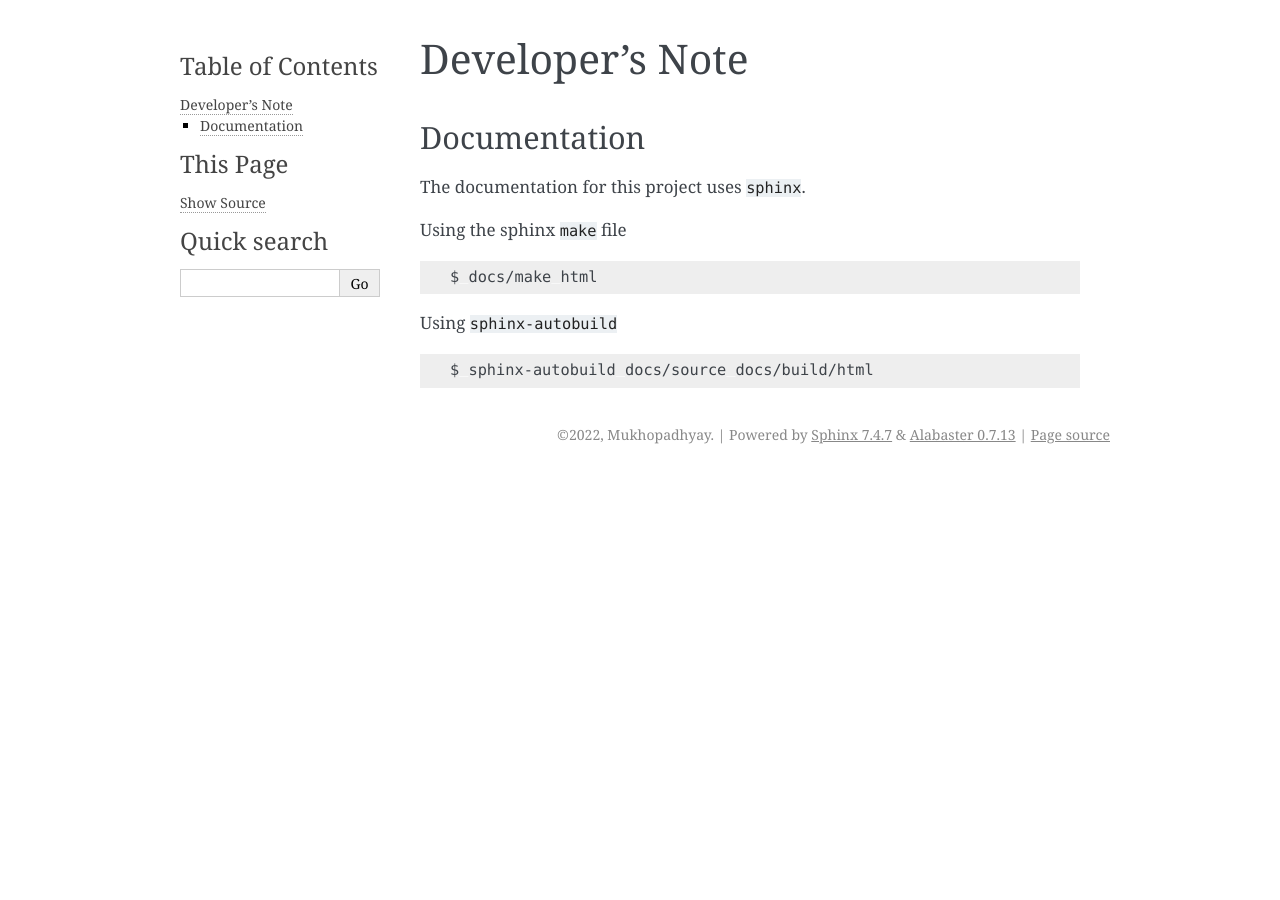
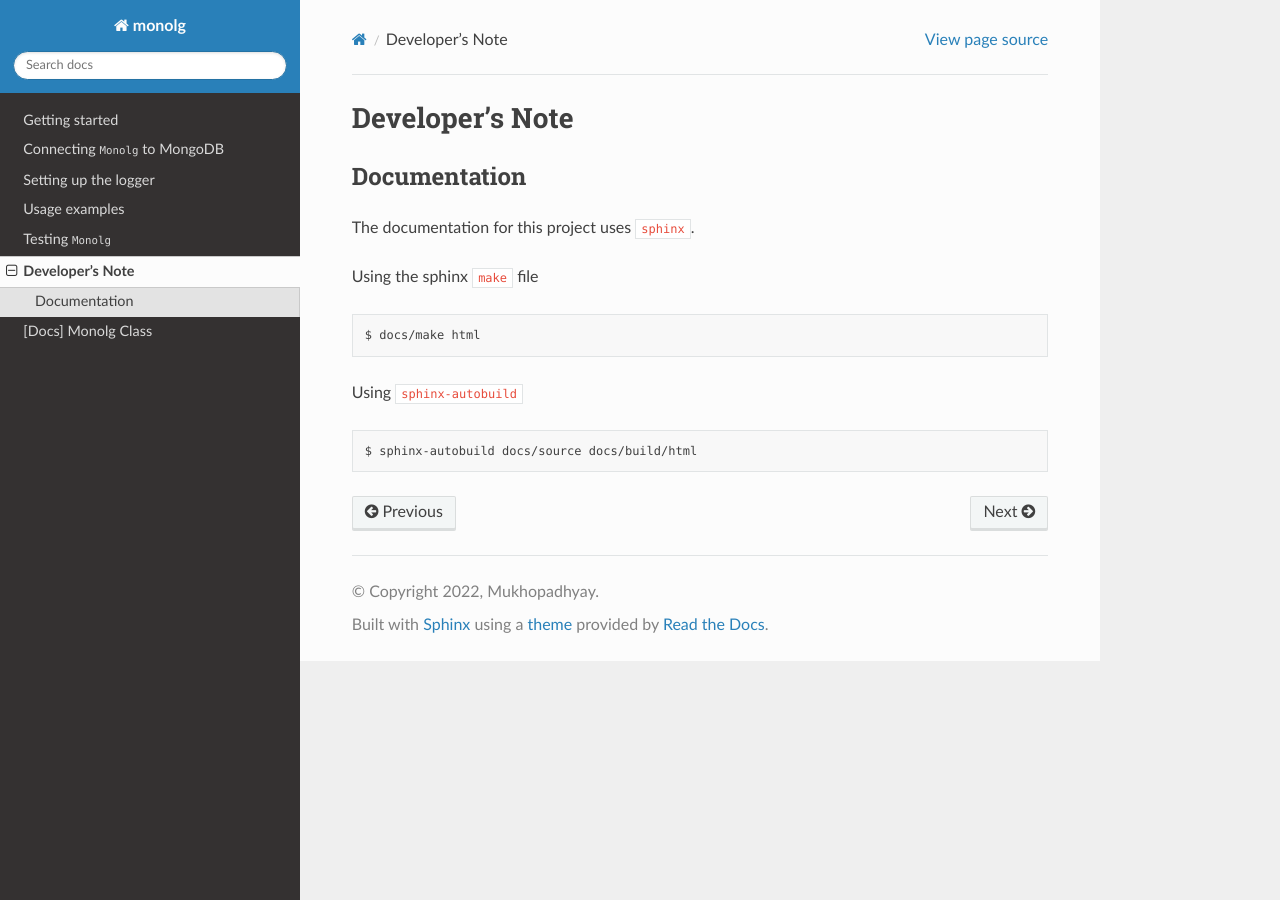
Before and after one commit to Mukhopadhyay/monolg, a Sphinx documentation site: the page built from docs/source/pages/devs-note.rst, in a window 1280 px wide. Built offline with Sphinx 7.4.7 and the Read the Docs theme 2.0.0, drawn with Linux system fonts in a browser that asks for light colours.

Commit message:
Adding autodoc in index

```diff
--- a/docs/source/conf.py
+++ b/docs/source/conf.py
@@ -31,7 +31,8 @@
 # extensions coming with Sphinx (named 'sphinx.ext.*') or your custom
 # ones.
 extensions = [
-    'sphinx.ext.autodoc'
+    'sphinx.ext.autodoc',
+    'sphinx.ext.napoleon'
 ]
 
 # Add any paths that contain templates here, relative to this directory.
@@ -49,6 +50,7 @@
 # a list of builtin themes.
 #
 # html_theme = 'alabaster'
+html_theme = 'sphinx_rtd_theme'
 
 # Add any paths that contain custom static files (such as style sheets) here,
 # relative to this directory. They are copied after the builtin static files,
--- a/docs/source/index.rst
+++ b/docs/source/index.rst
@@ -16,6 +16,7 @@
     pages/examples
     pages/tests
     pages/devs-note
+    pages/monolg
 
 |pypi| |readthedocs| |pyup| |travis|
 
--- /dev/null
+++ b/docs/source/pages/monolg.rst
@@ -0,0 +1,6 @@
+===================
+[Docs] Monolg Class
+===================
+
+.. automodule:: monolg.mongo_log
+    :members:
--- a/docs/source/pages/source-codes/monolg.rst
+++ /dev/null
@@ -1,2 +0,0 @@
-.. automodule:: monolg.mongo_log
-    :members:
```
